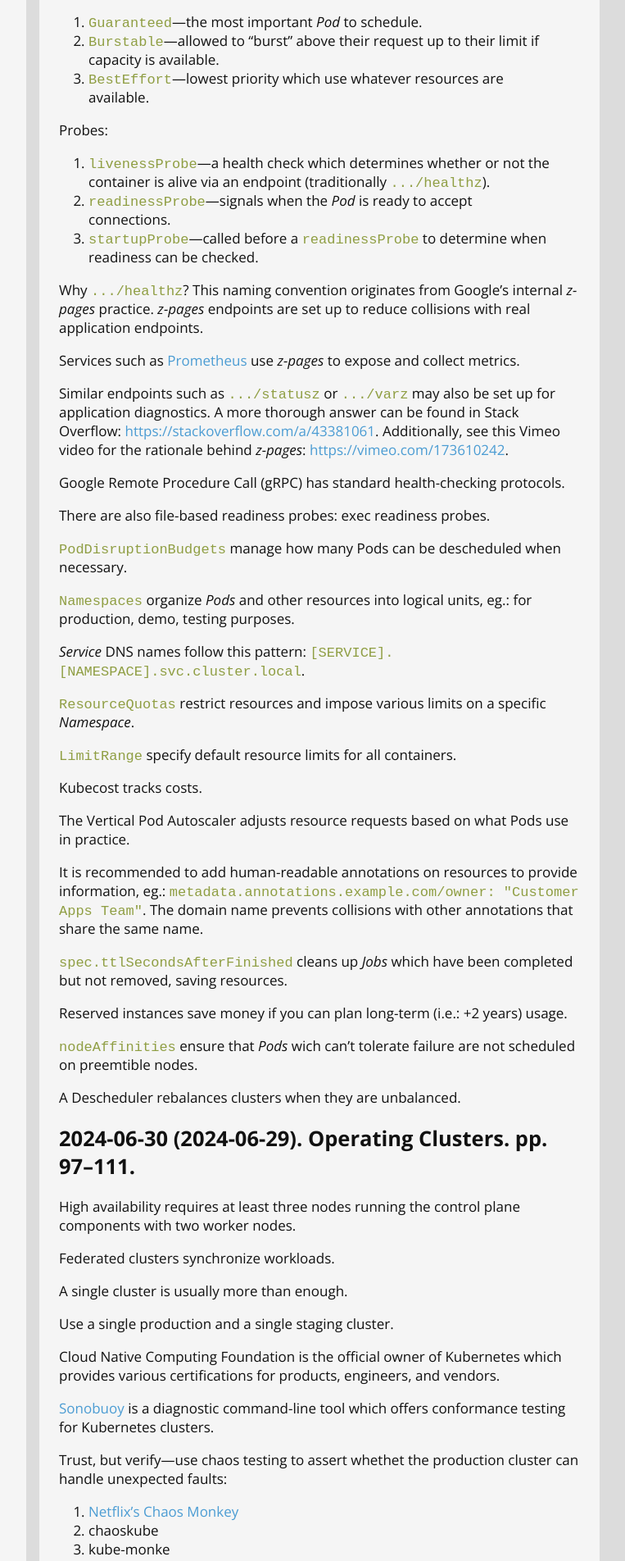
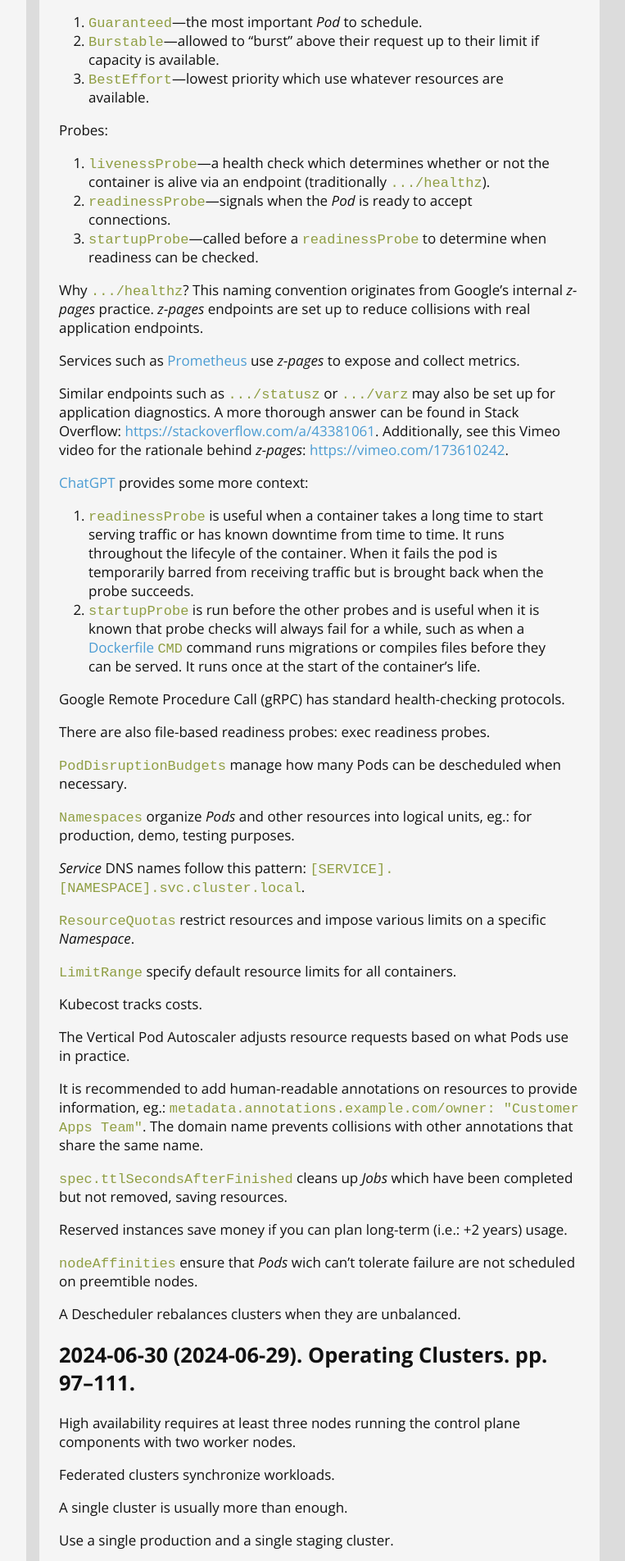
Before and after one commit to ganiulis/personal-notes, a Jekyll site: the page built from software-development/devops/books/cloud-native-devops-with-kubernetes.md, in a window 1280 px wide. Shown: the part 3096-5000 px from the top of the page at 82% size, without its empty margins (288-1051 px from the left). Built offline with Jekyll 4.4.1, drawn with Linux system fonts in a browser that asks for light colours; our own code applies the rules of GitHub Pages for plain Markdown files.

Commit message:
Add notes

```diff
--- a/software-development/devops/books/cloud-native-devops-with-kubernetes.md
+++ b/software-development/devops/books/cloud-native-devops-with-kubernetes.md
@@ -140,6 +140,11 @@ Why `.../healthz`? This naming convention originates from Google's internal _z-p
 Services such as [Prometheus](https://prometheus.io) use _z-pages_ to expose and collect metrics.
 
 Similar endpoints such as `.../statusz` or `.../varz` may also be set up for application diagnostics. A more thorough answer can be found in Stack Overflow: <https://stackoverflow.com/a/43381061>. Additionally, see this Vimeo video for the rationale behind _z-pages_: <https://vimeo.com/173610242>.
+
+[ChatGPT](https://chatgpt.com) provides some more context:
+
+1. `readinessProbe` is useful when a container takes a long time to start serving traffic or has known downtime from time to time. It runs throughout the lifecyle of the container. When it fails the pod is temporarily barred from receiving traffic but is brought back when the probe succeeds.
+2. `startupProbe` is run before the other probes and is useful when it is known that probe checks will always fail for a while, such as when a [Dockerfile `CMD`](https://docs.docker.com/reference/dockerfile/#cmd) command runs migrations or compiles files before they can be served. It runs once at the start of the container's life.
 
 Google Remote Procedure Call (gRPC) has standard health-checking protocols.
 
```
